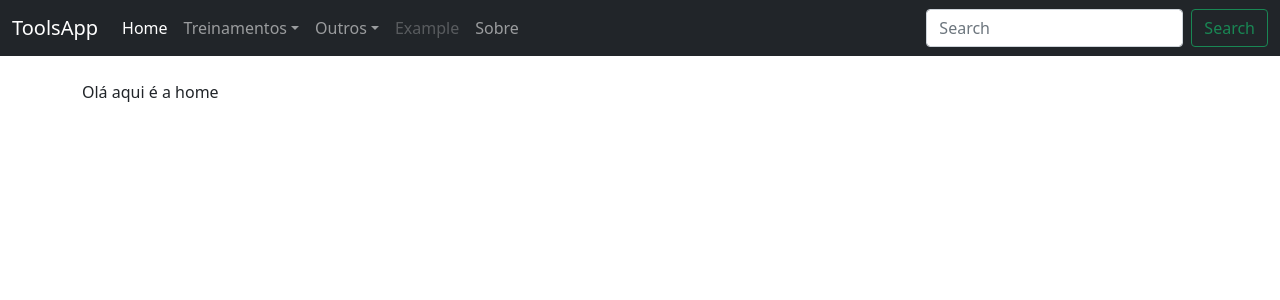
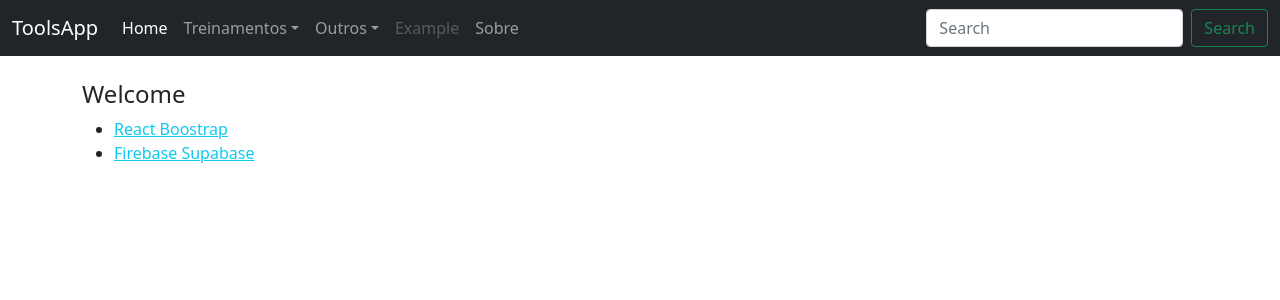
Before and after one commit to eduardotks/react-js-supabase-full-project, a React (Create React App) app: page / in a window 1280 px wide. Shown: the top 300 px of the page. Built offline with nearby package versions, Linux system fonts and the light colour scheme.

Commit message:
ADD conteúdo Home e Sobre

```diff
--- a/public/index.html
+++ b/public/index.html
@@ -1,5 +1,5 @@
 <!DOCTYPE html>
-<html lang="en">
+<html lang="pt-BR">
   <head>
     <meta charset="utf-8" />
     <link rel="icon" href="%PUBLIC_URL%/favicon.ico" />
@@ -24,7 +24,7 @@
       work correctly both with client-side routing and a non-root public URL.
       Learn how to configure a non-root public URL by running `npm run build`.
     -->
-    <title>React App</title>
+    <title>Tool React App</title>
   </head>
   <body>
     <noscript>You need to enable JavaScript to run this app.</noscript>
--- a/src/components/Home.js
+++ b/src/components/Home.js
@@ -1,7 +1,35 @@
+import {
+  Button,
+  Nav,
+  Navbar,
+  Container,
+  Offcanvas,
+  NavDropdown,
+  Form,
+  FormControl,
+  Table,
+  Col,
+  Row,
+} from "react-bootstrap";
+import "bootstrap/dist/css/bootstrap.min.css"; //import css boostrap
+
 function Home() {
   return (
     <div>
-        <p>Olá aqui é a home</p>
+      <h4>Welcome</h4>
+
+      <ul>
+        <li>
+          <a target="_blank" href="https://react-bootstrap.github.io/" class="link-info">
+            React Boostrap
+          </a>
+        </li>
+        <li>
+          <a target="_blank" href="https://app.supabase.io/" class="link-info">
+            Firebase Supabase
+          </a>
+        </li>
+      </ul>
     </div>
   );
 }
--- a/src/components/Sobre.js
+++ b/src/components/Sobre.js
@@ -1,7 +1,7 @@
 function Sobre() {
     return (
       <div>
-        <p>Olá aqui é a Sobre</p>
+        <p>Sistema para treinamentos de diversos tipos funcionalidades e ser útil a qualquer momento de necessidade.</p>
       </div>
     );
   }
```
Lines whose indentation alone changed are shown as unchanged.
